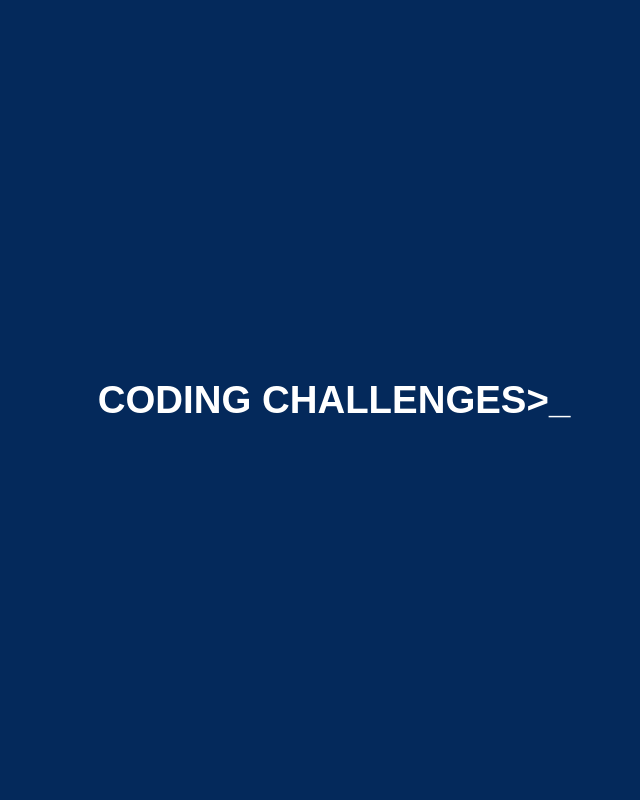
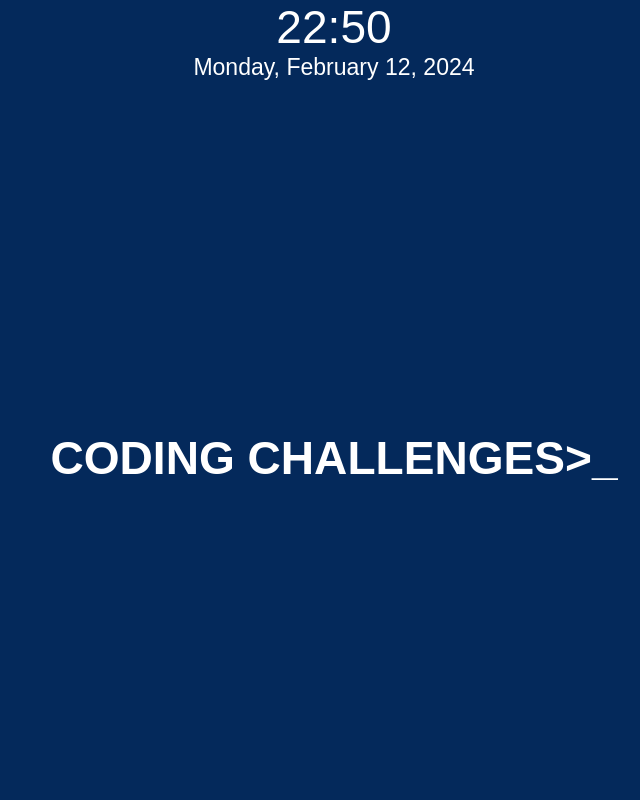
Before and after one commit to SubalakshmiShanthosi/my_chrome_extension, a browser extension: page index.html in a window 1280 px wide. Shown: the whole page, without its empty margins (306-946 px from the left). Drawn offline with Linux system fonts and the light colour scheme; a web font is replaced by a local one.

Commit message:
Adding current date,time and functionality to update timestamp every 15 seconds

```diff
--- a/index.css
+++ b/index.css
@@ -1,17 +1,15 @@
-body {
+body,html {
   background-color: #04295B;
   margin: 0;
   padding: 0;
   display: flex;
   align-items: center;
   justify-content: center;
-  height: 100vh; /* Set the height to 100% of the viewport height */
-}
-
-header {
   text-align: center;
   font-family: 'Midpoint Pro', sans-serif;
-
+  color: #fff;
+  font-size: 1.2rem;
+  height: 100vh; /* Set the height to 100% of the viewport height */
 }
 
 .box {
@@ -23,13 +21,35 @@ header {
   /* for multi-line flex container */
 }
 
-div {
-  width: 100%;
-  height: 200px;
+h2 {
+  display:flex;
+  justify-content:center;
+  align-items:center;
+
+  color: #fff;
+  font-family: 'Roboto', sans-serif;
+  /*font-size: 14em;*/
+}
+
+h3 {
+  display:flex;
+  justify-content:center;
+  align-items:top;
+  color: #fff;
+  font-family: 'Roboto', sans-serif;
+  /*font-size: 5em;*/
+}
+
+.fullwidth {
   display: flex;
-  justify-content: center;
-  align-items: center;
-  color: #fff;
-  font-size: 1.2rem;
-  background: #04295B;
+  flex-direction: column;
+  height: 100%;
 }
+
+.repeat-x {
+  flex:1;
+  background-size: cover;
+  background-repeat:no-repeat;
+  background-position:center center;
+
+}
--- a/index.html
+++ b/index.html
@@ -1,18 +1,29 @@
 <!DOCTYPE html>
 <html>
+
 <head>
   <meta charset="UTF-8">
   <!-- <meta name="viewport" content="width=device-width, initial-scale=1" /> -->
+  <meta http-equiv="refresh" content="15">
   <title>My Chrome Extension</title>
   <link rel="stylesheet" href="index.css">
   <link href="https://fonts.cdnfonts.com/css/midpoint-pro" rel="stylesheet">
+  <script src="popup.js"></script>
 </head>
+
 <body>
-        <header>
-            <div class="box">
+  <div class="fullwidth">
+    <div class="repeat-x">
+      <div id="clock" style="font-size: 2em;"></div>
+      <div id="time" style="display: inline;"></div>
+    </div>
+
+
+    <div class="repeat-x">
       <h1>CODING CHALLENGES>_</h1>
     </div>
-        </header>
+  </div>
   <!--  <script type="module" src="service-worker.js"></script> -->
 </body>
+
 </html>
--- /dev/null
+++ b/popup.js
@@ -0,0 +1,22 @@
+setTimeout(refresh, 1000);
+
+setTimeout(setClock, 1000);
+
+function setClock() {
+    const clock = document.getElementById('clock');
+    let time = new Date();
+    let hours = time.getHours();
+    let minutes = time.getMinutes();
+    let seconds = time.getSeconds();
+    if (hours < 10) hours = "0" + hours;
+    if (minutes < 10) minutes = "0" + minutes;
+    if (seconds < 10) seconds = "0" + seconds;
+    clock.innerText = document.title = hours + ":" + minutes
+}
+
+function refresh() {
+    var currentdate = new Date();
+    const options = { weekday: "long", month: "long", day: "numeric", year: "numeric" };
+    const time = new Intl.DateTimeFormat("en-US", options).format();
+    document.getElementById("time").innerHTML = time;
+}
```
Also changed, not shown: manifest.json. Lines whose indentation alone changed are shown as unchanged.
